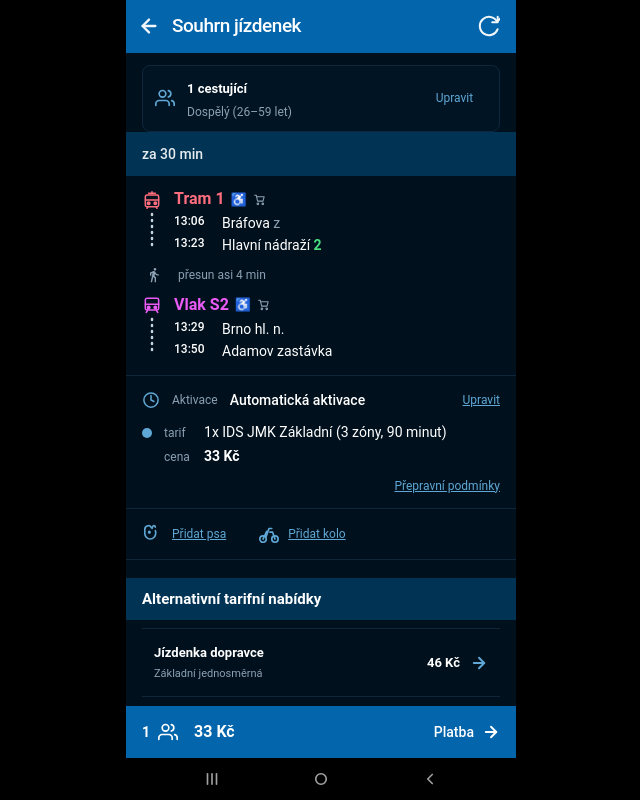
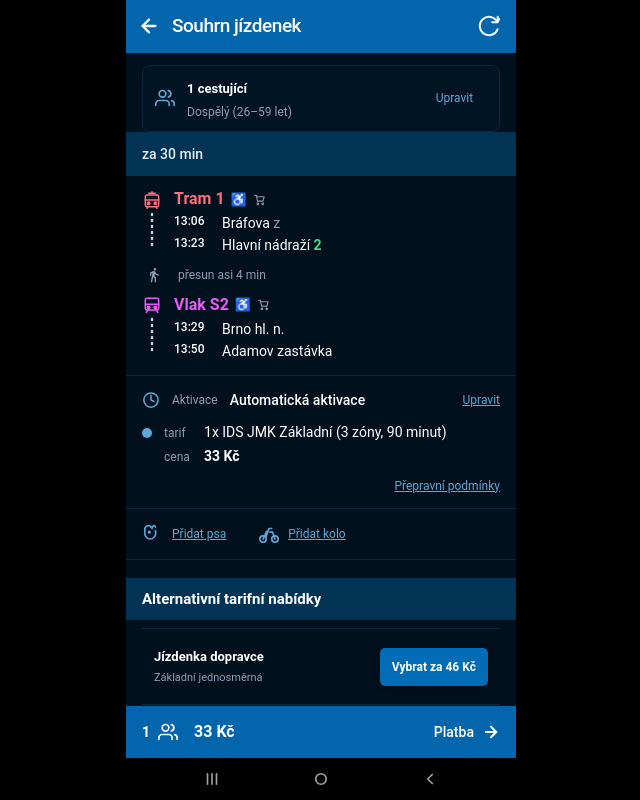
Before and after one commit to nechanicky-chaps/Prototyp-IDOS, a React (Vite) app in the folder projekty/Prototyp vyberu cestujicicich/: page / in a window 1280 px wide. Both pictures are taken after a click on the button "Koupit". Shown: the whole page, without its empty margins (319-959 px from the left). Built offline with nearby package versions, Linux system fonts and the light colour scheme; the HTML template or start-up script is replaced by a standard one.

Commit message:
Add explicit fare selection buttons

```diff
--- a/projekty/Prototyp vyberu cestujicicich/src/App.tsx
+++ b/projekty/Prototyp vyberu cestujicicich/src/App.tsx
@@ -1034,14 +1034,15 @@ function SummaryScreen({
         <section className="inline-fares">
           <h2>Alternativní tarifní nabídky</h2>
           {purchaseFareOptions.map((offer, index) => index !== selectedFare && (
-            <button key={offer.title} onClick={() => onSelectFare(index)} className="checkout-offer">
+            <div key={offer.title} className="checkout-offer">
               <div>
                 <strong>{offer.title}</strong>
                 <span>{offer.detail}</span>
               </div>
-              <span>{offer.price * passengers.length} Kč</span>
-              <ArrowRight />
-            </button>
+              <button className="checkout-offer-action" onClick={() => onSelectFare(index)}>
+                Vybrat za {offer.price * passengers.length} Kč
+              </button>
+            </div>
           ))}
         </section>
       </div>
--- a/projekty/Prototyp vyberu cestujicicich/src/MultiTicketSummary.tsx
+++ b/projekty/Prototyp vyberu cestujicicich/src/MultiTicketSummary.tsx
@@ -43,9 +43,10 @@ export default function MultiTicketSummary({ passengers, ticketIds, setTicketIds
         {[
           { title: 'Jedna průběžná jízdenka', detail: 'Flexi základní jednosměrná', price: '284 Kč' },
           { title: 'Celodenní nabídka', detail: 'Síťová jízdenka pro celou trasu', price: '319 Kč' },
-        ].map(offer => <button key={offer.title} onClick={() => setAlternative(offer.title)} className="checkout-offer">
-          <div><strong>{offer.title}</strong><span>{offer.detail}</span></div><span>{offer.price}</span><span aria-hidden="true">{alternative === offer.title ? '✓' : '→'}</span>
-        </button>)}
+        ].map(offer => <div key={offer.title} className="checkout-offer">
+          <div><strong>{offer.title}</strong><span>{offer.detail}</span></div>
+          <button className="checkout-offer-action" onClick={() => setAlternative(offer.title)}>{alternative === offer.title ? 'Vybráno' : `Vybrat za ${offer.price}`}</button>
+        </div>)}
       </section>}
     </div>
     <footer className="flow-footer"><div className="journey-totals"><span>{countLabel(passengers.length)} · {count} {count === 1 ? 'jízdenka' : count > 1 && count < 5 ? 'jízdenky' : 'jízdenek'}</span><strong>{multiTotal(ticketIds, passengers.length)} Kč</strong></div><button className="flow-primary" disabled={!count} onClick={onNext}><span>Platba</span><span>→</span></button></footer>
--- a/projekty/Prototyp vyberu cestujicicich/src/index.css
+++ b/projekty/Prototyp vyberu cestujicicich/src/index.css
@@ -165,13 +165,13 @@ button:focus-visible, input:focus-visible { outline: 2px solid #5fa8d5; outline-
 .journey-note { font-size: 12px; color: #8ba0b3; line-height: 1.5; margin-top: 10px; }
 .inline-fares { padding: 18px 16px 24px; border-top: 1px solid #0e273c; background: #00101d; }
 .inline-fares h2 { margin: 0 -16px 8px; padding: 10px 16px; background: #013354; font-size: 15px; font-weight: 600; color: #fff; }
-.checkout-offer { display: grid; grid-template-columns: minmax(0, 1fr) auto 18px; align-items: center; gap: 10px; width: 100%; min-height: 68px; padding: 12px; border-top: 1px solid #0e273c; color: #fff; text-align: left; }
+.checkout-offer { display: grid; grid-template-columns: minmax(0, 1fr) auto; align-items: center; gap: 12px; width: 100%; min-height: 76px; padding: 12px; border-top: 1px solid #0e273c; color: #fff; text-align: left; }
 .checkout-offer:last-child { border-bottom: 1px solid #0e273c; }
 .checkout-offer div { min-width: 0; }
 .checkout-offer strong { display: block; font-size: 13px; }
 .checkout-offer div span { display: block; margin-top: 4px; color: #8ba0b3; font-size: 11px; }
-.checkout-offer > span { color: #fff; font-size: 13px; font-weight: 600; white-space: nowrap; }
-.checkout-offer > svg { color: #5fa8d5; }
+.checkout-offer-action { min-height: 38px; padding: 9px 12px; border-radius: 5px; background: #026cb6; color: #fff; font-size: 12px; font-weight: 600; white-space: nowrap; box-shadow: 0 2px 7px rgba(0, 0, 0, .3); }
+.checkout-offer-action:active { opacity: .82; transform: scale(.98); }
 .journey-ticket { background: #00101d; margin-bottom: 12px; }
 .journey-setting { font-size: 12px; color: #8ba0b3; margin: 12px 0; }
 .journey-ticket-list { border-top: 1px solid #0e273c; }
```
